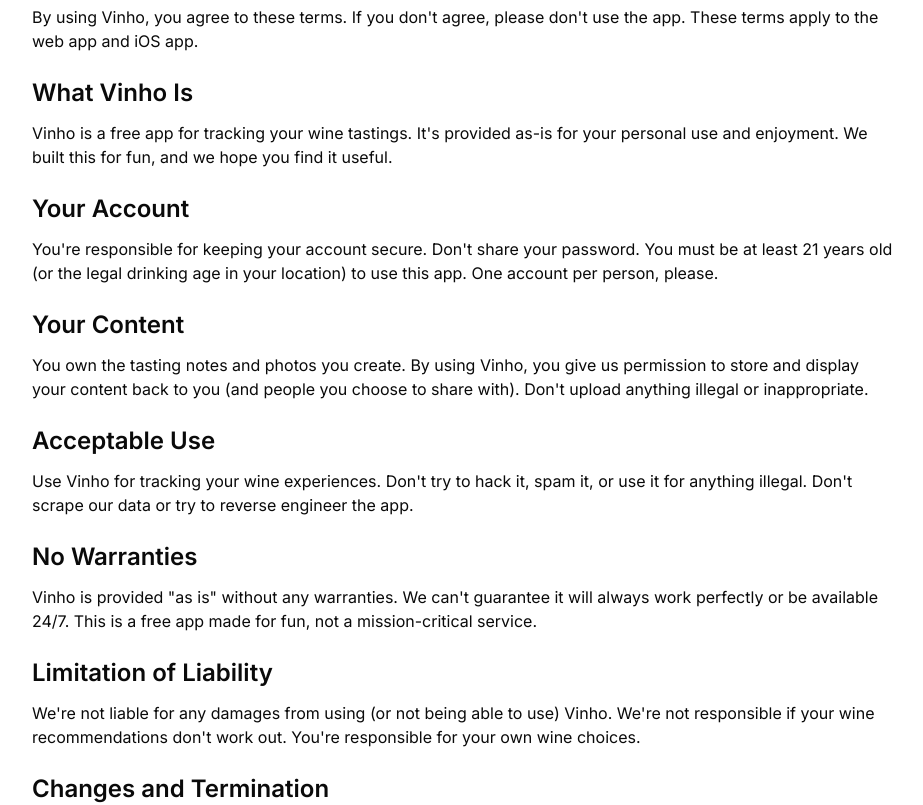
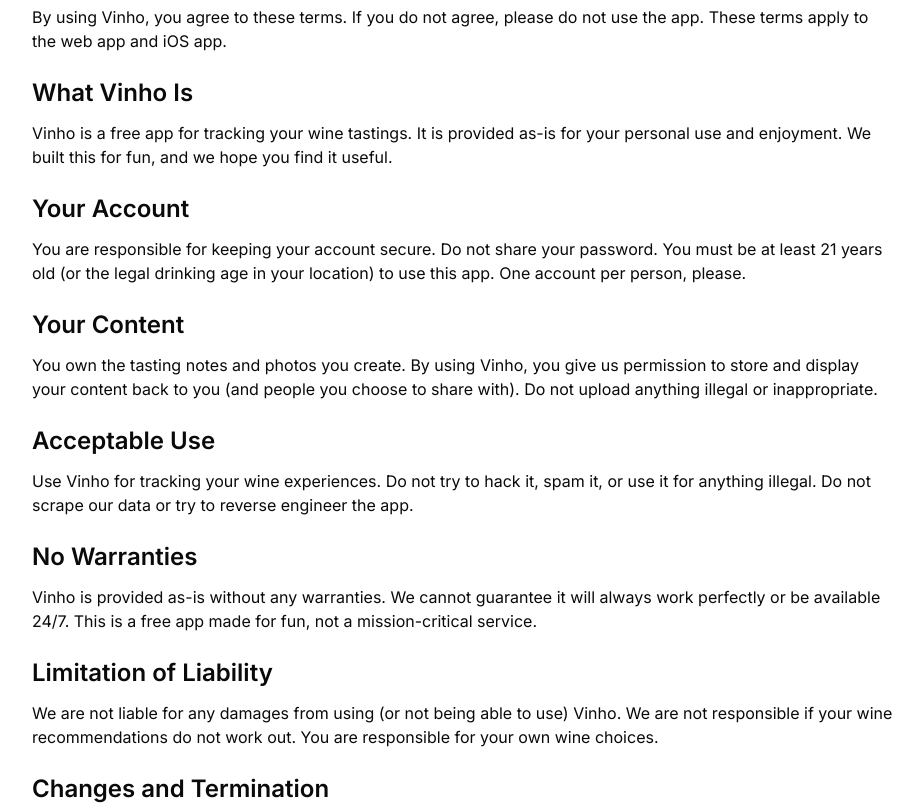
Before and after one commit to CoolAssPuppy/vinho, a Next.js app in the folder apps/vinho-web/: page /terms in a window 1280 px wide. Shown: the part 260-1065 px from the top of the page, without its empty margins (176-1099 px from the left). Built offline with nearby package versions, Linux system fonts and the light colour scheme; no server answers.

Commit message:
Clean up and refactor

```diff
--- a/apps/vinho-web/app/journal/page.tsx
+++ b/apps/vinho-web/app/journal/page.tsx
@@ -19,8 +19,8 @@ import { DialogContentNoX } from "@/components/ui/dialog-no-x";
 import Link from "next/link";
 import { createBrowserClient } from "@supabase/ssr";
 import type { Database } from "@/lib/database.types";
-import { TastingNoteForm } from "@/components/tasting/tasting-note-form";
-import { TastingCard } from "@/components/journal/tasting-card";
+import { TastingNoteForm } from "@/components/tasting/TastingNoteForm";
+import { TastingCard } from "@/components/journal/TastingCard";
 import { SearchBar } from "@/components/journal/SearchBar";
 import { Alert, AlertDescription } from "@/components/ui/alert";
 import { useInfiniteScroll } from "@/hooks/use-infinite-scroll";
--- a/apps/vinho-web/app/map/page.tsx
+++ b/apps/vinho-web/app/map/page.tsx
@@ -36,7 +36,7 @@ import {
 } from "@/components/ui/table";
 import { Dialog, DialogHeader, DialogTitle } from "@/components/ui/dialog";
 import { DialogContentNoX } from "@/components/ui/dialog-no-x";
-import { TastingNoteForm } from "@/components/tasting/tasting-note-form";
+import { TastingNoteForm } from "@/components/tasting/TastingNoteForm";
 
 // Dynamically import map component to avoid SSR issues with Leaflet
 const WineMap = dynamic(() => import("@/components/map/WineMap"), {
--- a/apps/vinho-web/app/privacy/page.tsx
+++ b/apps/vinho-web/app/privacy/page.tsx
@@ -58,7 +58,7 @@ export default function PrivacyPage() {
           <section>
             <h2 className="text-2xl font-semibold text-vino-text mb-3">Changes to This Policy</h2>
             <p>
-              We may update this policy occasionally. If we make significant changes, we'll notify you via email.
+              We may update this policy occasionally. If we make significant changes, we will notify you via email.
             </p>
           </section>
 
--- a/apps/vinho-web/app/support/page.tsx
+++ b/apps/vinho-web/app/support/page.tsx
@@ -1,4 +1,4 @@
-import { Mail, Github, Book } from "lucide-react";
+import { Mail, Book } from "lucide-react";
 import Link from "next/link";
 
 export default function SupportPage() {
@@ -12,10 +12,10 @@ export default function SupportPage() {
             <h2 className="text-2xl font-semibold text-vino-text mb-4">About Vinho</h2>
             <p className="mb-4">
               Vinho is a free, open-source wine tracking app built for fun and shared with the community.
-              We created it because we love wine and wanted a simple way to remember what we've tasted.
+              We created it because we love wine and wanted a simple way to remember what we have tasted.
             </p>
             <p>
-              Since this is freeware, we don't offer formal customer support. However, we do our best to keep things running smoothly!
+              Since this is freeware, we do not offer formal customer support. However, we do our best to keep things running smoothly!
             </p>
           </section>
 
@@ -26,7 +26,7 @@ export default function SupportPage() {
               <div className="bg-vino-dark-secondary p-5 rounded-lg border border-vino-border">
                 <h3 className="font-semibold text-vino-text mb-2">How do I import from Vivino?</h3>
                 <p>
-                  Go to your Profile, then the "Import from Vivino" tab. You'll need to export your Vivino data first from their website.
+                  Go to your Profile, then the Import from Vivino tab. You will need to export your Vivino data first from their website.
                 </p>
               </div>
 
@@ -65,7 +65,7 @@ export default function SupportPage() {
                 <Mail className="h-8 w-8 text-vino-accent mb-3" />
                 <h3 className="font-semibold text-vino-text mb-2">Email Us</h3>
                 <p className="mb-3">
-                  For questions or feedback, send us an email. We'll respond when we can!
+                  For questions or feedback, send us an email. We will respond when we can!
                 </p>
                 <a
                   href="mailto:support@vinho.app"
--- a/apps/vinho-web/app/terms/page.tsx
+++ b/apps/vinho-web/app/terms/page.tsx
@@ -10,7 +10,7 @@ export default function TermsPage() {
           <section>
             <h2 className="text-2xl font-semibold text-vino-text mb-3">Acceptance of Terms</h2>
             <p>
-              By using Vinho, you agree to these terms. If you don't agree, please don't use the app.
+              By using Vinho, you agree to these terms. If you do not agree, please do not use the app.
               These terms apply to the web app and iOS app.
             </p>
           </section>
@@ -18,7 +18,7 @@ export default function TermsPage() {
           <section>
             <h2 className="text-2xl font-semibold text-vino-text mb-3">What Vinho Is</h2>
             <p>
-              Vinho is a free app for tracking your wine tastings. It's provided as-is for your personal use and enjoyment.
+              Vinho is a free app for tracking your wine tastings. It is provided as-is for your personal use and enjoyment.
               We built this for fun, and we hope you find it useful.
             </p>
           </section>
@@ -26,7 +26,7 @@ export default function TermsPage() {
           <section>
             <h2 className="text-2xl font-semibold text-vino-text mb-3">Your Account</h2>
             <p>
-              You're responsible for keeping your account secure. Don't share your password.
+              You are responsible for keeping your account secure. Do not share your password.
               You must be at least 21 years old (or the legal drinking age in your location) to use this app.
               One account per person, please.
             </p>
@@ -36,22 +36,22 @@ export default function TermsPage() {
             <h2 className="text-2xl font-semibold text-vino-text mb-3">Your Content</h2>
             <p>
               You own the tasting notes and photos you create. By using Vinho, you give us permission to store and display your content back to you (and people you choose to share with).
-              Don't upload anything illegal or inappropriate.
+              Do not upload anything illegal or inappropriate.
             </p>
           </section>
 
           <section>
             <h2 className="text-2xl font-semibold text-vino-text mb-3">Acceptable Use</h2>
             <p>
-              Use Vinho for tracking your wine experiences. Don't try to hack it, spam it, or use it for anything illegal.
-              Don't scrape our data or try to reverse engineer the app.
+              Use Vinho for tracking your wine experiences. Do not try to hack it, spam it, or use it for anything illegal.
+              Do not scrape our data or try to reverse engineer the app.
             </p>
           </section>
 
           <section>
             <h2 className="text-2xl font-semibold text-vino-text mb-3">No Warranties</h2>
             <p>
-              Vinho is provided "as is" without any warranties. We can't guarantee it will always work perfectly or be available 24/7.
+              Vinho is provided as-is without any warranties. We cannot guarantee it will always work perfectly or be available 24/7.
               This is a free app made for fun, not a mission-critical service.
             </p>
           </section>
@@ -59,15 +59,15 @@ export default function TermsPage() {
           <section>
             <h2 className="text-2xl font-semibold text-vino-text mb-3">Limitation of Liability</h2>
             <p>
-              We're not liable for any damages from using (or not being able to use) Vinho.
-              We're not responsible if your wine recommendations don't work out. You're responsible for your own wine choices.
+              We are not liable for any damages from using (or not being able to use) Vinho.
+              We are not responsible if your wine recommendations do not work out. You are responsible for your own wine choices.
             </p>
           </section>
 
           <section>
             <h2 className="text-2xl font-semibold text-vino-text mb-3">Changes and Termination</h2>
             <p>
-              We can modify or shut down Vinho at any time. We'll try to give you notice, but this is freeware.
+              We can modify or shut down Vinho at any time. We will try to give you notice, but this is freeware.
               We can terminate accounts that violate these terms.
             </p>
           </section>
```
Also changed, not shown: apps/vinho-web/components/journal/TastingCard.tsx (renamed from apps/vinho-web/components/journal/tasting-card.tsx), apps/vinho-web/components/tasting/TastingNoteForm.tsx (renamed from apps/vinho-web/components/tasting/tasting-note-form.tsx).
